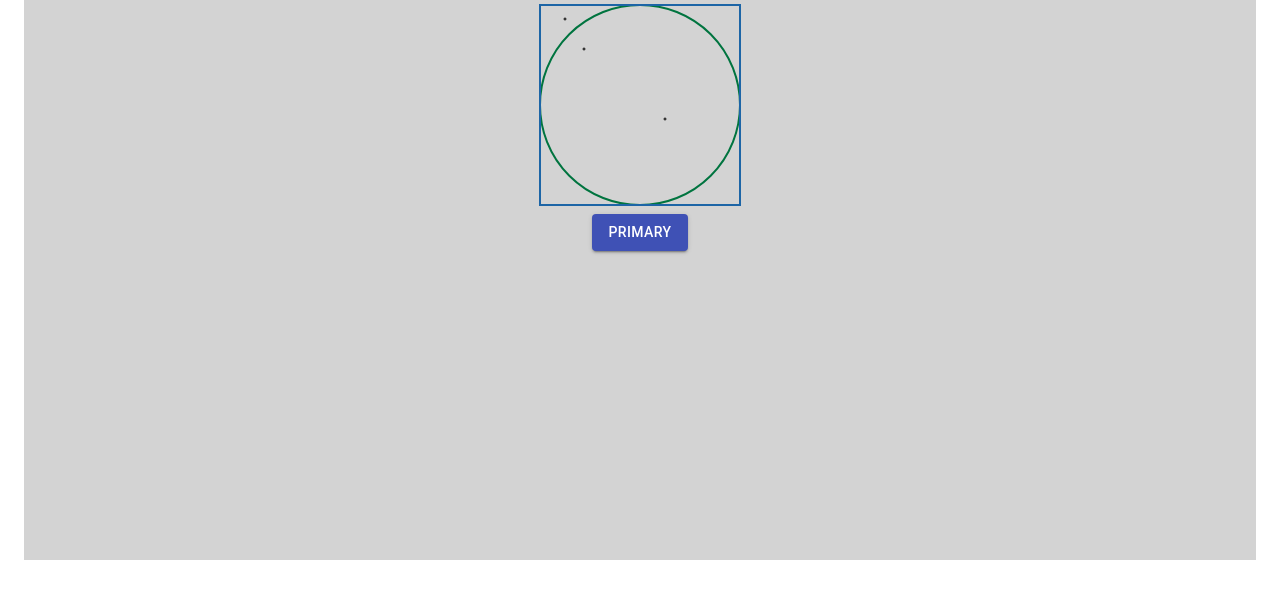
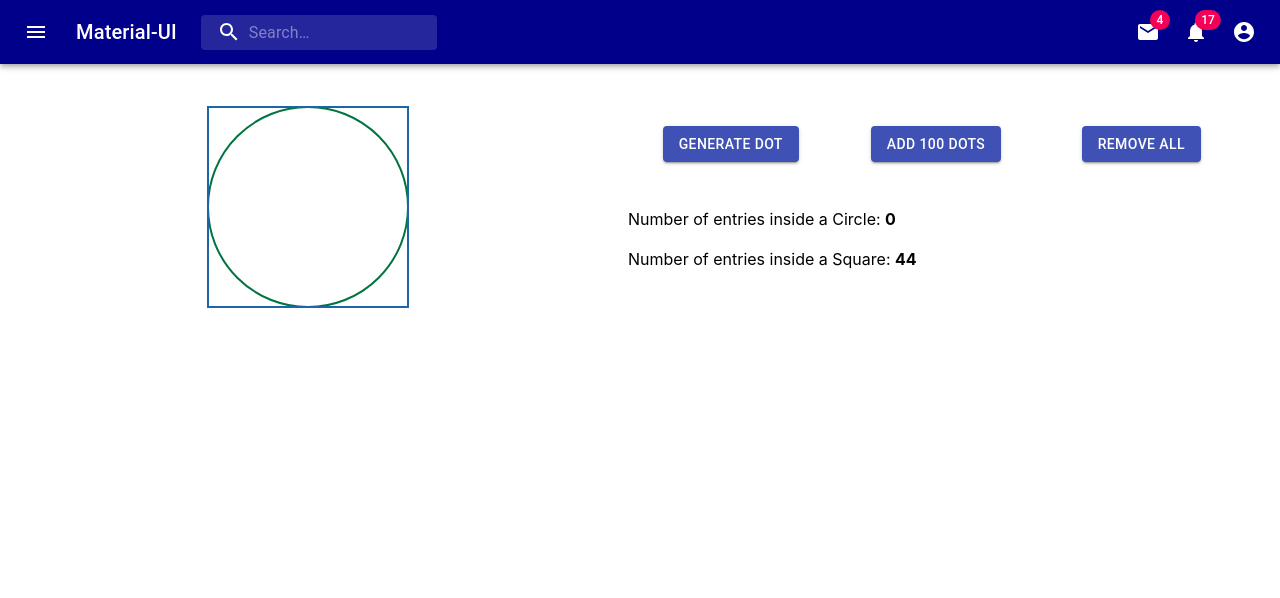
Before and after one commit to stefanaz/PIFinder, a React (Create React App) app: page / in a window 1280 px wide. Shown: the top 598 px of the page. Built offline with nearby package versions, Linux system fonts and the light colour scheme.

Commit message:
storage structure added, buttons, actions as well

```diff
--- /dev/null
+++ b/src/actions/dot.js
@@ -0,0 +1,15 @@
+import { ADD_DOT, REMOVE_DOTS } from "./types";
+
+export const setDot = dot => dispatch => {
+  dispatch({
+    type: ADD_DOT,
+    payload: dot
+  });
+};
+
+export const removeDots = () => dispatch => {
+  dispatch({
+    type: REMOVE_DOTS,
+    payload: []
+  });
+};
--- /dev/null
+++ b/src/actions/types.js
@@ -0,0 +1,2 @@
+export const ADD_DOT = "ADD_DOT";
+export const REMOVE_DOTS = "REMOVE_DOTS";
--- a/src/components/App.js
+++ b/src/components/App.js
@@ -1,27 +1,21 @@
 import React from "react";
 import "../App.css";
-import { Button, Container } from "@material-ui/core";
+
 import AppBar from "./layout/AppBar";
-import MainSvg from "./svg/MainSvg";
+import Body from "./layout/Body";
+
+import store from "../store";
+import { Provider } from "react-redux";
 
 function App() {
   return (
-    <div className='App'>
-      {/* <AppBar /> */}
-      <Container maxWidth='lg'>
-        <div style={{ backgroundColor: "lightgrey", height: "70vh" }}>
-          <MainSvg style={svgStyle}></MainSvg>
-          <Button variant='contained' color='primary'>
-            Primary
-          </Button>
-        </div>
-      </Container>
-    </div>
+    <Provider store={store}>
+      <div className='App'>
+        <AppBar />
+        <Body />
+      </div>
+    </Provider>
   );
 }
 
-const svgStyle = {
-  marginTop: "50px"
-};
-
 export default App;
--- /dev/null
+++ b/src/components/layout/Body.js
@@ -0,0 +1,131 @@
+import React from "react";
+import PropTypes from "prop-types";
+import { connect } from "react-redux";
+import { v4 as uuidv4 } from "uuid";
+
+import { setDot, removeDots } from "../../actions/dot";
+
+import MainSvg from "../svg/MainSvg";
+import { Button } from "@material-ui/core";
+import Grid from "@material-ui/core/Grid";
+
+import styles from "./Body.module.css";
+
+const Body = ({ setDot, removeDots, dots }) => {
+  const insideCircle = () => {
+    return dots.length;
+  };
+
+  const insideSquare = () => {
+    return dots.length;
+  };
+
+  return (
+    <Grid container spacing={3} style={{ width: "100%", marginTop: "2%" }}>
+      <Grid item xs={12} sm={6}>
+        <MainSvg style={svgStyle}></MainSvg>
+      </Grid>
+      <Grid item xs={12} sm={6} direction='column' container>
+        <Grid
+          container
+          spacing={3}
+          style={{ width: "100%", marginTop: "2%" }}
+          direction='row'
+        >
+          <Grid item xs={12} sm={4}>
+            {" "}
+            <Button
+              variant='contained'
+              className={styles.button}
+              color='primary'
+              onClick={() => {
+                setDot({
+                  id: uuidv4(),
+                  x: getRandomInt(0, 200),
+                  y: getRandomInt(0, 200)
+                });
+              }}
+            >
+              Generate Dot
+            </Button>
+          </Grid>
+          <Grid item xs={12} sm={4}>
+            {" "}
+            <Button
+              className={styles.button}
+              variant='contained'
+              color='primary'
+              onClick={() => {
+                [...Array(100).keys()].map(() => {
+                  setDot({
+                    id: uuidv4(),
+                    x: getRandomInt(0, 200),
+                    y: getRandomInt(0, 200)
+                  });
+                });
+              }}
+            >
+              Add 100 Dots
+            </Button>
+          </Grid>
+          <Grid item xs={12} sm={4}>
+            {" "}
+            <Button
+              onClick={() => removeDots()}
+              className={styles.button}
+              variant='contained'
+              color='primary'
+            >
+              Remove All
+            </Button>
+          </Grid>
+        </Grid>
+
+        <Grid
+          container
+          spacing={3}
+          style={{ width: "100%", marginTop: "5%" }}
+          direction='row'
+        >
+          <p>
+            Number of entries inside a Circle: <strong>{insideCircle()}</strong>
+          </p>
+        </Grid>
+        <Grid
+          container
+          spacing={3}
+          style={{ width: "100%", marginTop: "0%" }}
+          direction='row'
+        >
+          <p>
+            Number of entries inside a Square: <strong>{44}</strong>
+          </p>
+        </Grid>
+      </Grid>
+    </Grid>
+  );
+};
+
+const getRandomInt = (min, max) => {
+  min = Math.ceil(min);
+  max = Math.floor(max);
+  return Math.floor(Math.random() * (max - min)) + min;
+};
+
+Body.propTypes = {
+  setDot: PropTypes.func.isRequired,
+  removeDots: PropTypes.func.isRequired
+};
+
+const mapStateToProps = state => ({
+  dots: state.dots
+});
+
+export default connect(
+  mapStateToProps,
+  { setDot, removeDots }
+)(Body);
+
+const svgStyle = {
+  marginTop: "50px"
+};
--- /dev/null
+++ b/src/components/layout/Body.module.css
@@ -0,0 +1,4 @@
+.button {
+  /* background-color: red !important; */
+  /* margin: 20px !important; */
+}
--- a/src/components/svg/MainSvg.js
+++ b/src/components/svg/MainSvg.js
@@ -1,45 +1,40 @@
 import React, { Component } from "react";
+import { connect } from "react-redux";
+import PropTypes from "prop-types";
 
 class SVGComponent extends Component {
   render() {
     return (
-      <svg {...this.props} viewBox='-5 -5 210 210'>
-        {this.props.children}
-      </svg>
+      <React.Fragment>
+        <svg {...this.props} viewBox='-5 -5 210 210'>
+          {this.props.children}
+        </svg>
+      </React.Fragment>
     );
   }
 }
 
 class Circle extends Component {
   render() {
-    return <circle {...this.props}>{this.props.children}</circle>;
+    return (
+      <React.Fragment>
+        <circle {...this.props}>{this.props.children}</circle>
+      </React.Fragment>
+    );
   }
 }
 
-class Rect extends Component {
+class Rect extends React.PureComponent {
   render() {
-    return <rect {...this.props}>{this.props.children}</rect>;
+    return (
+      <React.Fragment>
+        <rect {...this.props}>{this.props.children}</rect>
+      </React.Fragment>
+    );
   }
 }
 
 class MakeCircles extends Component {
-  state = {
-    dots: [
-      {
-        x: 25,
-        y: 14
-      },
-      {
-        x: 44,
-        y: 44
-      },
-      {
-        x: 125,
-        y: 114
-      }
-    ]
-  };
-
   render() {
     return (
       <div>
@@ -61,9 +56,10 @@ class MakeCircles extends Component {
             stroke='#1D65A6'
             strokeWidth='2'
           />
-          {this.state.dots.map(d => {
+          {this.props.dots.map(d => {
             return (
               <Circle
+                key={d.id}
                 cx={d.x}
                 cy={d.y}
                 r='1'
@@ -79,4 +75,15 @@ class MakeCircles extends Component {
   }
 }
 
-export default MakeCircles;
+MakeCircles.propTypes = {
+  dots: PropTypes.array.isRequired
+};
+
+const mapStateToProps = state => ({
+  dots: state.dots
+});
+
+export default connect(
+  mapStateToProps,
+  {}
+)(MakeCircles);
--- /dev/null
+++ b/src/reducers/dot.js
@@ -0,0 +1,15 @@
+import { ADD_DOT, REMOVE_DOTS } from "../actions/types";
+
+const initialState = [];
+
+export default function(state = initialState, action) {
+  const { type, payload } = action;
+  switch (type) {
+    case ADD_DOT:
+      return [...state, payload];
+    case REMOVE_DOTS:
+      return [];
+    default:
+      return state;
+  }
+}
--- /dev/null
+++ b/src/reducers/index.js
@@ -0,0 +1,6 @@
+import { combineReducers } from "redux";
+import dots from "./dot";
+
+export default combineReducers({
+  dots
+});
--- /dev/null
+++ b/src/store.js
@@ -0,0 +1,16 @@
+import { createStore, applyMiddleware } from "redux";
+import { composeWithDevTools } from "redux-devtools-extension";
+import thunk from "redux-thunk";
+import rootReducer from "./reducers";
+
+const initialState = {};
+
+const middleware = [thunk];
+
+const store = createStore(
+  rootReducer,
+  initialState,
+  composeWithDevTools(applyMiddleware(...middleware))
+);
+
+export default store;
```
Also changed, not shown: package.json (+6 -1 lines), 1 other file (tests, documents, lock files or other folders).
